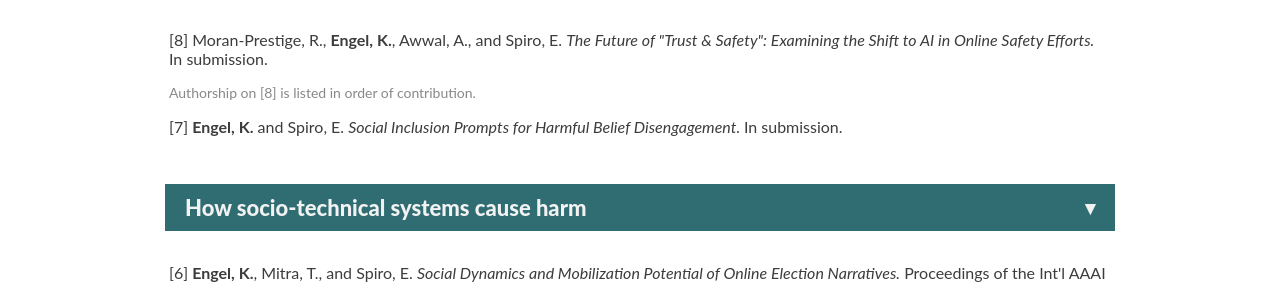
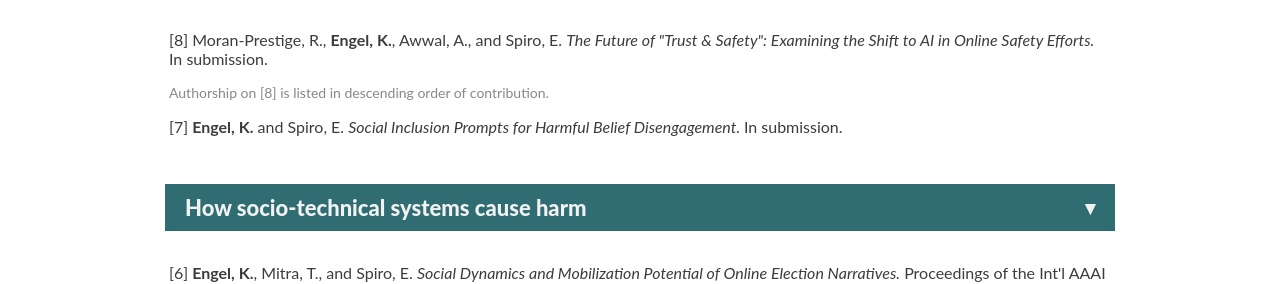
Before and after one commit to engelkri/engelkri.github.io, a Jekyll site: the page built from research.html, in a window 1280 px wide. Shown: the part 249-533 px from the top of the page. Built offline with Jekyll 4.4.1, drawn with Linux system fonts in a browser that asks for light colours; nearby versions of some CDN libraries.

Commit message:
Update authorship description for reference [8]

```diff
--- a/research.html
+++ b/research.html
@@ -75,7 +75,7 @@ paper selectivity and impact</i></a>.) Acceptance rate provided if available. *
   </button>
   <div class="section-content" id="content-2">
     <p><span id="p8" style="cursor: pointer;">[8]</span> Moran-Prestige, R., <b>Engel, K.</b>, Awwal, A., and Spiro, E. <i>The Future of "Trust & Safety": Examining the Shift to AI in Online Safety Efforts.</i> In submission.</p>
-    <p class="footnote-note">Authorship on [8] is listed in order of contribution.</p>
+    <p class="footnote-note">Authorship on [8] is listed in descending order of contribution.</p>
     <p><span id="p7" style="cursor: pointer;">[7]</span> <b>Engel, K.</b> and Spiro, E. <i>Social Inclusion Prompts for Harmful Belief Disengagement. </i> In submission.</p>
   </div>
 </div>
```
